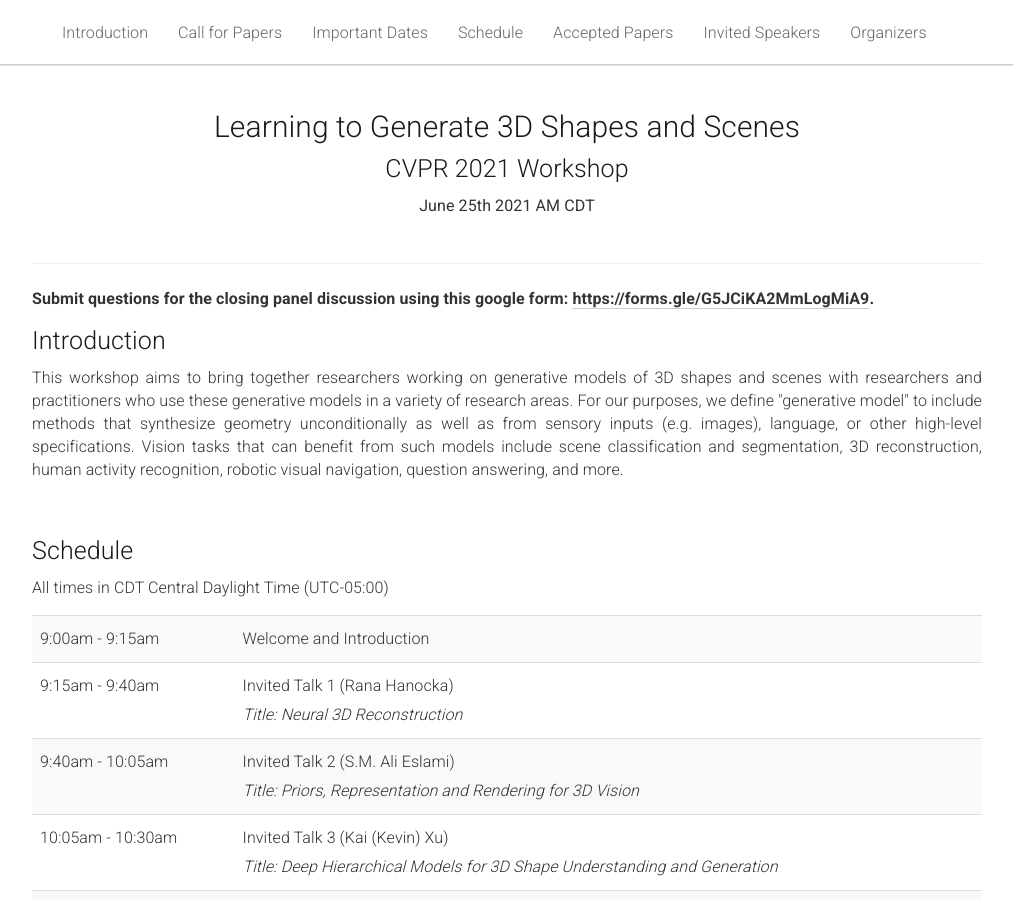
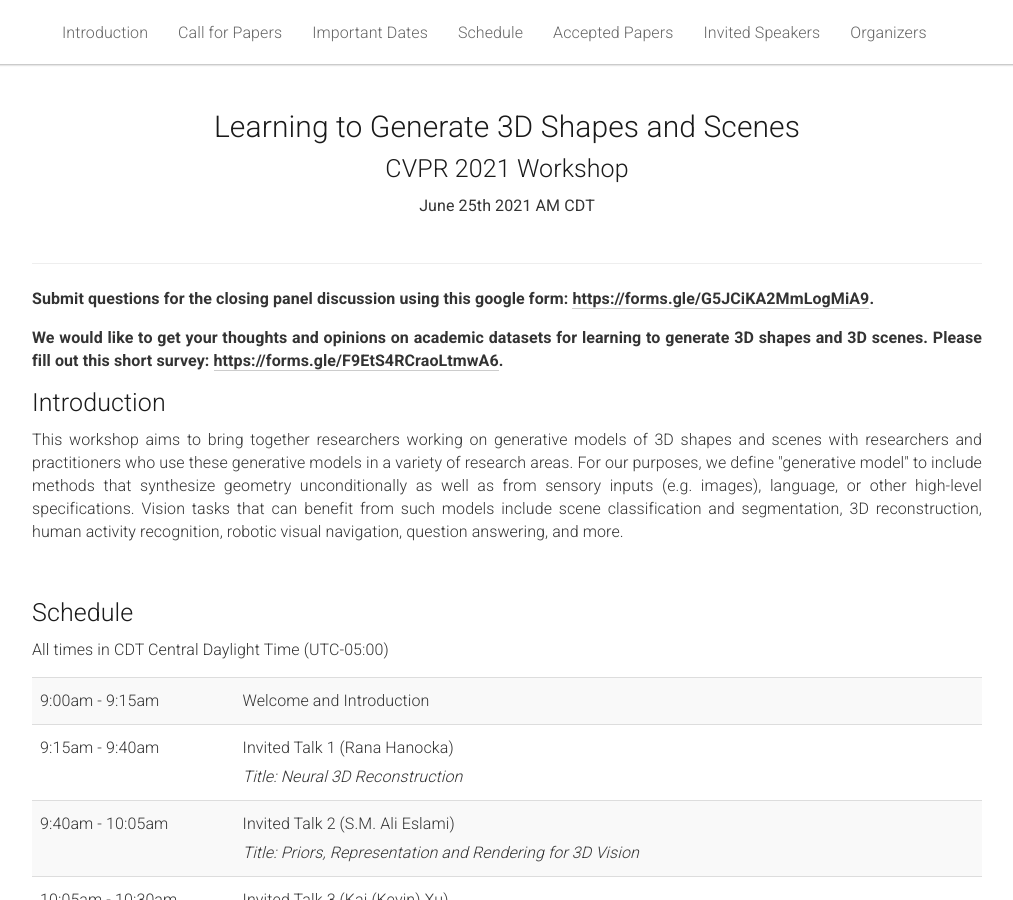
Before and after one commit to wdar21/wdar21.github.io, a Jekyll site: the page built from _pages/home.md, in a window 1280 px wide and 900 px high. Shown: the whole window, without its empty margins (133-1146 px from the left). Built offline with Jekyll 4.4.1, drawn with Linux system fonts in a browser that asks for light colours.

Commit message:
add survey link

```diff
--- a/_pages/home.md
+++ b/_pages/home.md
@@ -25,7 +25,7 @@ acknowledgements: ""
 
 <b>Submit questions for the closing panel discussion using this google form: <a href='https://forms.gle/G5JCiKA2MmLogMiA9'>https://forms.gle/G5JCiKA2MmLogMiA9</a>.</b>
 
-<!-- <b>We would like to get your thoughts and opinions on academic datasets for learning to generate 3D shapes and 3D scenes. Please fill out this short survey: <a href='https://forms.gle/F9EtS4RCraoLtmwA6'>https://forms.gle/F9EtS4RCraoLtmwA6</a>.</b> -->
+<b>We would like to get your thoughts and opinions on academic datasets for learning to generate 3D shapes and 3D scenes. Please fill out this short survey: <a href='https://forms.gle/F9EtS4RCraoLtmwA6'>https://forms.gle/F9EtS4RCraoLtmwA6</a>.</b>
 
 <!-- <b>Please give us your feedback on how the workshop went using this Google form: <a href='https://forms.gle/utMpEnF4hmUcR19S7'>https://forms.gle/utMpEnF4hmUcR19S7</a>.</b> -->
 
```
